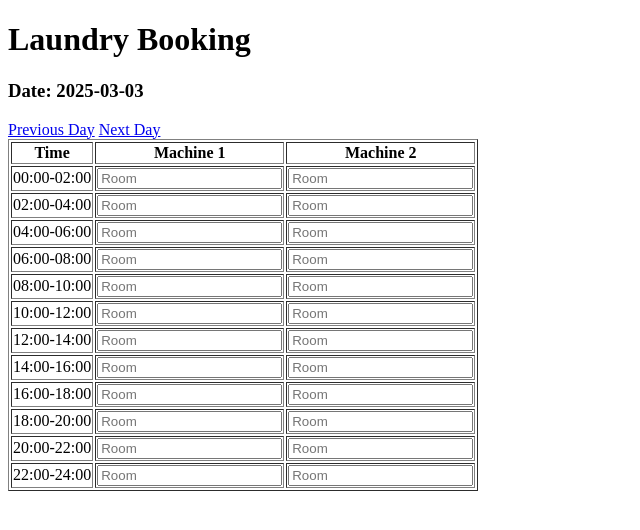
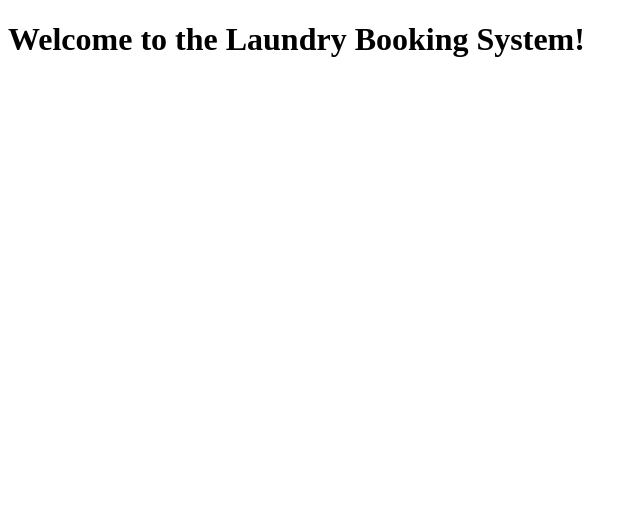
Before and after one commit to AmirHaroun22/laundry_booking, a Django app: page / in a window 1280 px wide. Shown: the top 530 px of the page, without its empty margins (0-640 px from the left). Run offline with Django 5.2, Linux system fonts and the light colour scheme.

Commit message:
backend template structure updated

```diff
--- a/booking/templates/booking/index.html
+++ b/booking/templates/booking/index.html
@@ -8,14 +8,14 @@
         <link rel="stylesheet" href="{% static 'css/styles.css' %}">
     </head>
     <body>
-        <h1>Laundry Booking</h1>
-        <h3>Date: {{day}} </h3>
+        <h1>Welcome to the Laundry Booking System!</h1>
+        <!-- <h3>Date: {{day}} </h3>
 
         <div class="navigation">
             <a href="?day={{ previous_day }}">Previous Day</a>
             <a href="?day={{ next_day }}">Next Day</a>
-        </div>
-        <table border="1">
+        </div> -->
+        <!-- <table border="1">
             <thead>
                 <tr>
                     <th>Time</th>
@@ -32,7 +32,7 @@
                 </tr>
                 {% endfor %}
             </tbody>
-        </table>
+        </table> -->
 
         <script src="{% static 'js/scripts.js' %}"></script>
     </body>
```
